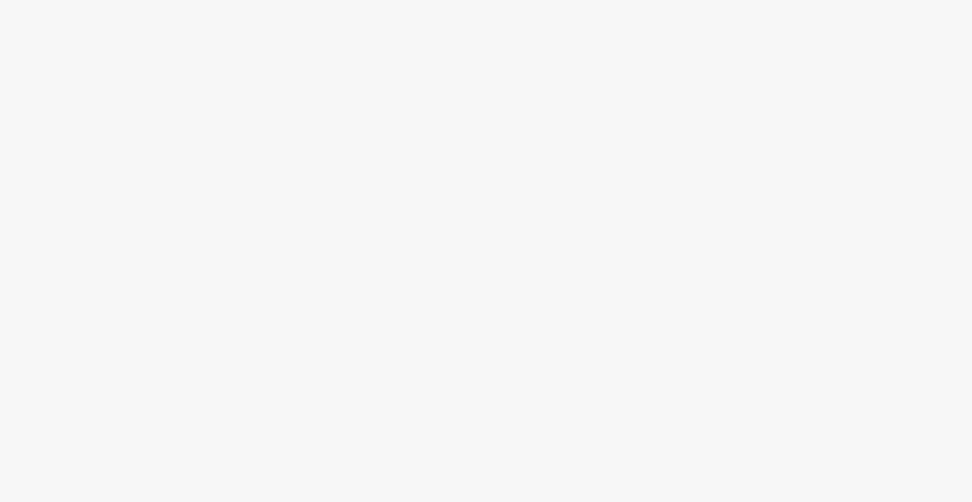
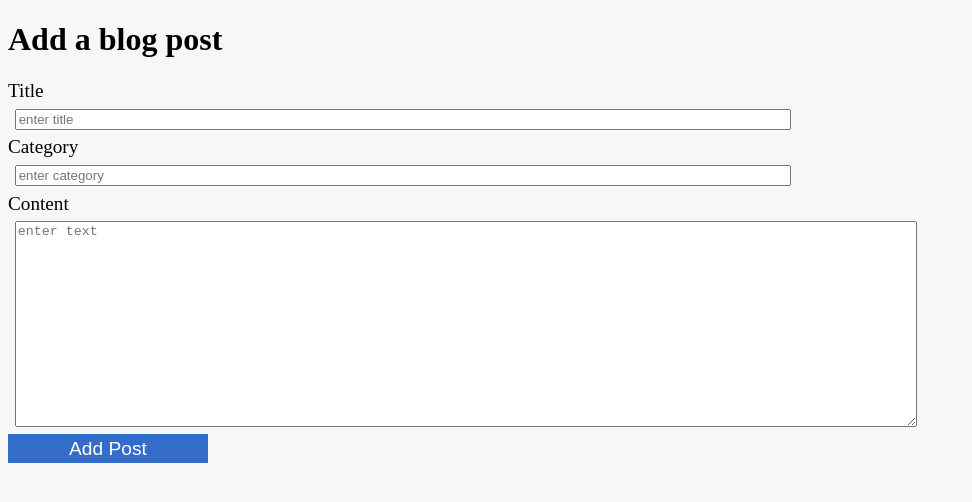
Before and after one commit to leberSmeaton/simple-blogging-gs, a React (Create React App) app: page /posts/new in a window 1280 px wide. Before the commit this address had no page. Shown: the top 502 px of the page, without its empty margins (0-972 px from the left). Built offline with nearby package versions, Linux system fonts and the light colour scheme.

Commit message:
styling globally and to index.

```diff
--- a/src/App.js
+++ b/src/App.js
@@ -1,12 +1,15 @@
 import React, { useState, useEffect } from 'react'
-import { getBlogPosts } from './services/blogPostServices';
+import { createNewPost, getBlogPosts } from './services/blogPostServices';
 import { GlobalStyle } from './styled-components/globalStyles';
 import {
   BrowserRouter,
   Routes,
-  Route
+  Route,
+  Navigate
 } from 'react-router-dom';
 import BlogPosts from './component/BlogPosts';
+import { BlogPost } from './component/BlogPost';
+import { NewBlogPost } from './component/NewBlogPost';
 
 const App = () => {
   const [ blogPosts, setBlogPosts ] = useState([]);
@@ -22,16 +25,25 @@
       .finally(() => setLoading(false))
   },[])
 
+  function addNewBlogPost(postObject){
+    createNewPost(postObject)
+    .then(newPost => setBlogPosts([...blogPosts, newPost]))
+    .catch(error => console.log(error))
+  }
+
   return (
     <>
       <GlobalStyle />
       <BrowserRouter>
         <Routes>
-          <Route path="/" element={<BlogPosts loading={loading} posts={blogPosts} />}></Route>
+          <Route path="/" element={<Navigate to="/posts" />} />
+          <Route path="/post" element={<BlogPosts loading={loading} posts={blogPosts} />} />
+          <Route path="/posts/new" element={<NewBlogPost addNewBlogPost={addNewBlogPost} />} />
+          <Route path="/posts/:id" element={<BlogPost />} />
         </Routes>
       </BrowserRouter>
     </>
   )
 }
 
-export default App
+export default App;
--- a/src/component/BlogPost.js
+++ b/src/component/BlogPost.js
@@ -2,33 +2,43 @@
 import { capitalize } from '../utils/stringUtils'
 import Moment from 'react-moment'
 import { getBlogPost } from '../services/blogPostServices'
+import { useParams } from 'react-router'
 
 export const BlogPost = (props) => {
   // const {post} = props
   const [post,setPost] = useState(null)
   const [loading, setLoading] = useState(true)
 
+  const { id } = useParams()
+  console.log(useParams());
+
   useEffect(() => {
-    getBlogPost()
+    getBlogPost(id)
     .then(post => setPost(post))
     .catch(error => console.log(error))
     .finally(setLoading(false))
   },[])
 
-  if(!post){
+  if(!post && loading){
+    return(
+      <p>Loading...</p>
+    )
+  }
+
+  if(!post && !loading){
     return(
       <p>Oops, couldn't find your post.</p>
     )
   }
 
   return (
+    <div>
       <>
         <h1>{post.title}</h1>
-      {/* <h3>{post.category[0].toUpperCase() + post.category.substring(1)}</h3> */}
         <h3>{capitalize(post.category)}</h3>
-      {/* <p>{post.updated_at.toLocaleString()}</p> */}
         <Moment fromNow>{post.updated_at}</Moment>
         <p>{post.content}</p>
       </>
+    </div>
   )
 }
--- /dev/null
+++ b/src/component/NewBlogPost.js
@@ -0,0 +1,49 @@
+import React, { useState } from 'react'
+import { Block, Label, Input, InputButton, TextArea} from '../styled-components/index'
+
+export const NewBlogPost = (props) => {
+
+  const initialState = {
+    title: "",
+    category: "",
+    content: ""
+  }
+
+  const { addNewBlogPost } = props
+  const [formState, setFormState] = useState(initialState);
+
+  function handleChange(event){
+    setFormState({
+      ...formState,
+      [event.target.name]: event.target.value
+    })
+  }
+
+  function handleSubmit(event) {
+    event.preventDefault();
+    console.log(formState);
+  }
+
+  return (
+    <div>
+      <h1>Add a blog post</h1>
+      <form id="newPostForm" onSubmit={handleSubmit}>
+        <Block>
+          <Label>Title</Label>
+          <Input type="text" name="title" placeholder="enter title" value={formState.title}></Input>
+        </Block>
+        <Block>
+          <Label>Category</Label>
+          <Input type="text" name="category" placeholder="enter category" value={formState.category}></Input>
+        </Block>
+        <Block>
+          <Label>Content</Label>
+          <TextArea from="newPostForm" type="text" name="content" placeholder="enter text" value={formState.content}></TextArea>
+        </Block>
+        <Block>
+          <InputButton type="submit" value="Add Post" onChange={handleChange}/>
+        </Block>
+      </form>
+    </div>
+  )
+}
--- a/src/services/blogPostServices.js
+++ b/src/services/blogPostServices.js
@@ -11,7 +11,21 @@
 export const getBlogPost = (id) => {
   return new Promise((resolve, reject) => {
     setTimeout(() => {
-      resolve(posts.find(post => post.id === id))
+      resolve(posts.find(post => post.id === parseInt(id)))
     }, 500)
   })
 }
+
+const getNextId = () => {
+  const maxId = Math.max(...posts.map(post => post.id));
+  return maxId + 1;
+}
+
+export const createNewPost = (postObject) => {
+  const newPost = {
+    ...postObject,
+    updated_at: Date.now()
+  }
+
+
+}
--- a/src/styled-components/index.js
+++ b/src/styled-components/index.js
@@ -39,3 +39,41 @@
      flex: 0 1 80%
     }
 `
+
+export const InputButton = styled.input `
+    background-color: #346dc9;
+    color: white;
+    padding: .2em;
+    border: none;
+    font-size: 1.2em;
+    width: 200px;
+    cursor: pointer;
+`
+export const Input = styled.input `
+    width: 60vw;
+    margin: .5em;
+`
+
+export const Label = styled.label `
+    font-size: 1.2em;
+`
+export const TextArea = styled.textarea `
+    height: 200px;
+    margin: .5em;
+    width: 70vw;
+`
+
+export const Block = styled.div `
+    display: grid;
+    width: 100vw;
+`
+
+export const Select = styled.select`
+    border: ${props => props.error ? "1px solid red": "1px solid #dddddd"};
+    font-size: 1.2em;
+    width: 60vw;
+`
+export const Option = styled.option`
+    font-size: 1.2em;
+
+`
```
Lines whose indentation alone changed are shown as unchanged.
